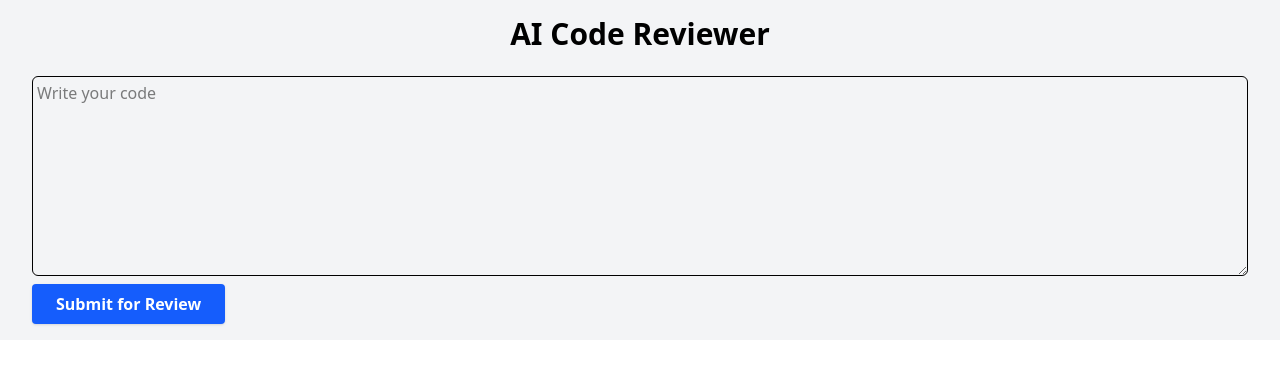
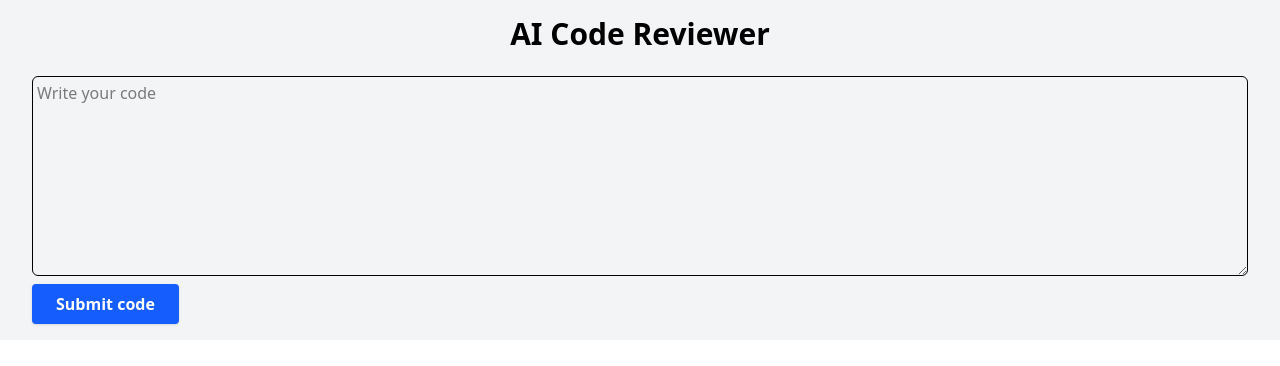
Before and after one commit to KristianKjerstad/AI-Code-Review-Workshop, a React (Vite) app in the folder frontend/: page / in a window 1280 px wide. Shown: the top 366 px of the page. Built offline with nearby package versions, Linux system fonts and the light colour scheme.

Commit message:
Implement submit code form in App.tsx

```diff
--- a/frontend/src/App.tsx
+++ b/frontend/src/App.tsx
@@ -1,7 +1,6 @@
 import { useState } from 'react';
 import axios from 'axios';
-import { UserInput } from './components/form/UserInput';
-
+import { SubmitCodeForm } from './components/SubmitCodeForm/SubmitCodeForm';
 
 function App() {
   const [code, setCode] = useState('');
@@ -23,15 +22,8 @@ function App() {
   return (
     <div className="p-4 bg-gray-100 px-8">
       <h1 className="text-3xl font-bold mb-6 text-center ">AI Code Reviewer</h1>
-      <UserInput />
+      <SubmitCodeForm handleSubmit={handleSubmit} loading={loading} />
 
-      <button
-        onClick={handleSubmit}
-        className="px-6 py-2 bg-blue-600 text-white font-semibold rounded shadow hover:bg-blue-700 transition-colors"
-        disabled={loading}
-      >
-        {loading ? 'Reviewing...' : 'Submit for Review'}
-      </button>
 
       {review && (
         <div className="w-full max-w-2xl mt-6 bg-white p-4 rounded shadow-md">
```
